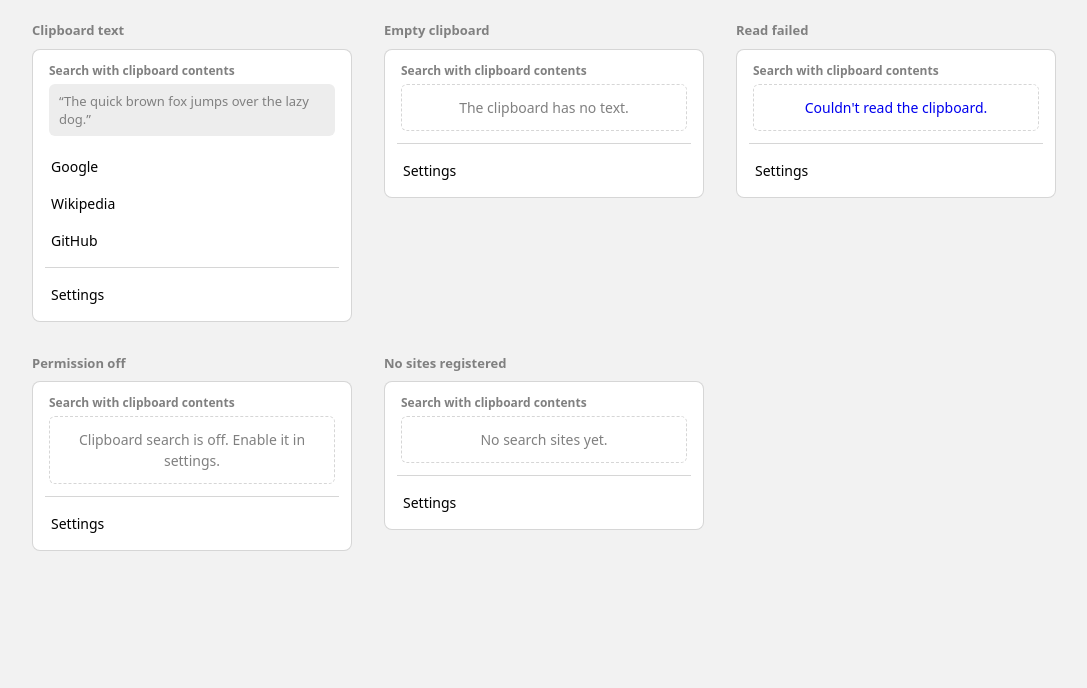
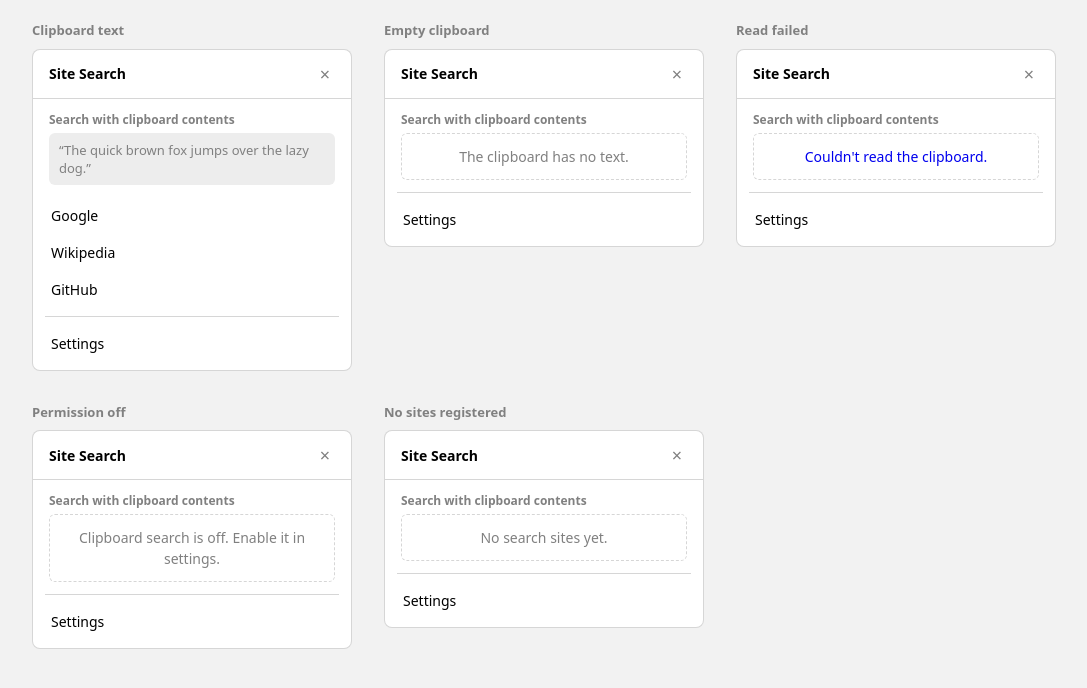
Before and after one commit to tomoyuki-yanagisawa/ext-site-searcher, a website: page design/popup-menu.html in a window 1280 px wide. Shown: the part 90-778 px from the top of the page, without its empty margins (0-1087 px from the left). Drawn offline with Linux system fonts and the light colour scheme.

Commit message:
docs: add a title and close button to the popup prototype
Co-authored-by: Codex <codex@openai.com>

```diff
--- a/design/popup-menu.css
+++ b/design/popup-menu.css
@@ -57,6 +57,45 @@ h1 {
   border: 1px solid var(--border);
   border-radius: 0.5rem;
   background: Canvas;
+}
+
+.popup-header {
+  display: flex;
+  align-items: center;
+  justify-content: space-between;
+  gap: 0.5rem;
+  padding: 0.625rem 0.75rem 0.625rem 1rem;
+  border-bottom: 1px solid var(--border);
+}
+
+.popup-title {
+  font-weight: 600;
+}
+
+.popup-close {
+  display: grid;
+  place-items: center;
+  width: 1.75rem;
+  height: 1.75rem;
+  padding: 0;
+  border: 0;
+  border-radius: 0.375rem;
+  background: transparent;
+  color: GrayText;
+  font: inherit;
+  font-size: 1.125rem;
+  line-height: 1;
+  cursor: pointer;
+}
+
+.popup-close:hover {
+  background: var(--hover);
+  color: CanvasText;
+}
+
+.popup-close:focus-visible {
+  outline: 2px solid Highlight;
+  outline-offset: -2px;
 }
 
 .label {
--- a/design/popup-menu.html
+++ b/design/popup-menu.html
@@ -16,6 +16,11 @@
       <section class="variant">
         <h2>Clipboard text</h2>
         <div class="popup">
+          <header class="popup-header">
+            <span class="popup-title">Site Search</span>
+            <button class="popup-close" type="button" aria-label="Close">×</button>
+          </header>
+
           <p class="label">Search with clipboard contents</p>
           <p class="preview">“The quick brown fox jumps over the lazy dog.”</p>
 
@@ -35,6 +40,11 @@
       <section class="variant">
         <h2>Empty clipboard</h2>
         <div class="popup">
+          <header class="popup-header">
+            <span class="popup-title">Site Search</span>
+            <button class="popup-close" type="button" aria-label="Close">×</button>
+          </header>
+
           <p class="label">Search with clipboard contents</p>
           <p class="empty">The clipboard has no text.</p>
 
@@ -48,6 +58,11 @@
       <section class="variant">
         <h2>Read failed</h2>
         <div class="popup">
+          <header class="popup-header">
+            <span class="popup-title">Site Search</span>
+            <button class="popup-close" type="button" aria-label="Close">×</button>
+          </header>
+
           <p class="label">Search with clipboard contents</p>
           <p class="empty error">Couldn't read the clipboard.</p>
 
@@ -61,6 +76,11 @@
       <section class="variant">
         <h2>Permission off</h2>
         <div class="popup">
+          <header class="popup-header">
+            <span class="popup-title">Site Search</span>
+            <button class="popup-close" type="button" aria-label="Close">×</button>
+          </header>
+
           <p class="label">Search with clipboard contents</p>
           <p class="empty">Clipboard search is off. Enable it in settings.</p>
 
@@ -74,6 +94,11 @@
       <section class="variant">
         <h2>No sites registered</h2>
         <div class="popup">
+          <header class="popup-header">
+            <span class="popup-title">Site Search</span>
+            <button class="popup-close" type="button" aria-label="Close">×</button>
+          </header>
+
           <p class="label">Search with clipboard contents</p>
           <p class="empty">No search sites yet.</p>
 
```
